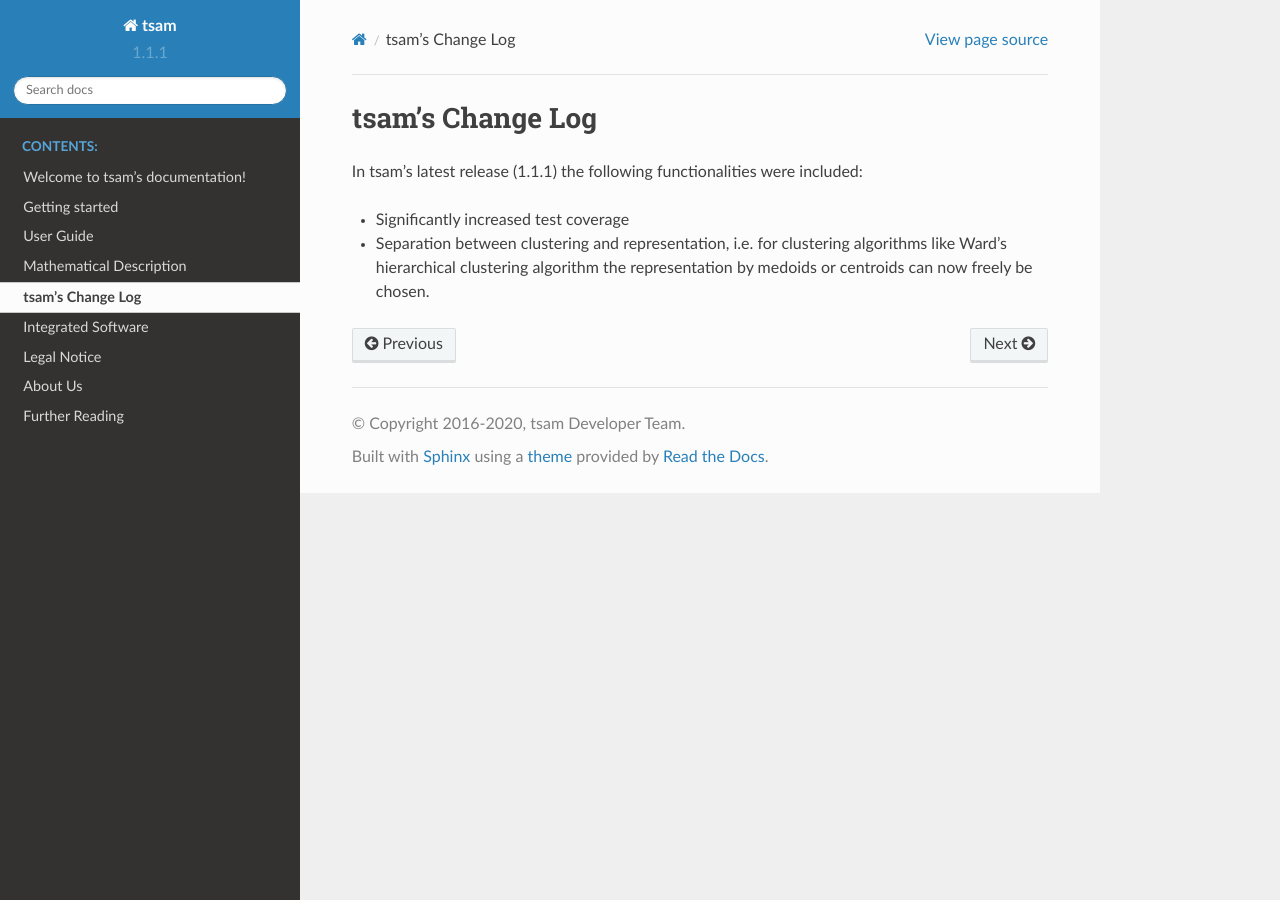
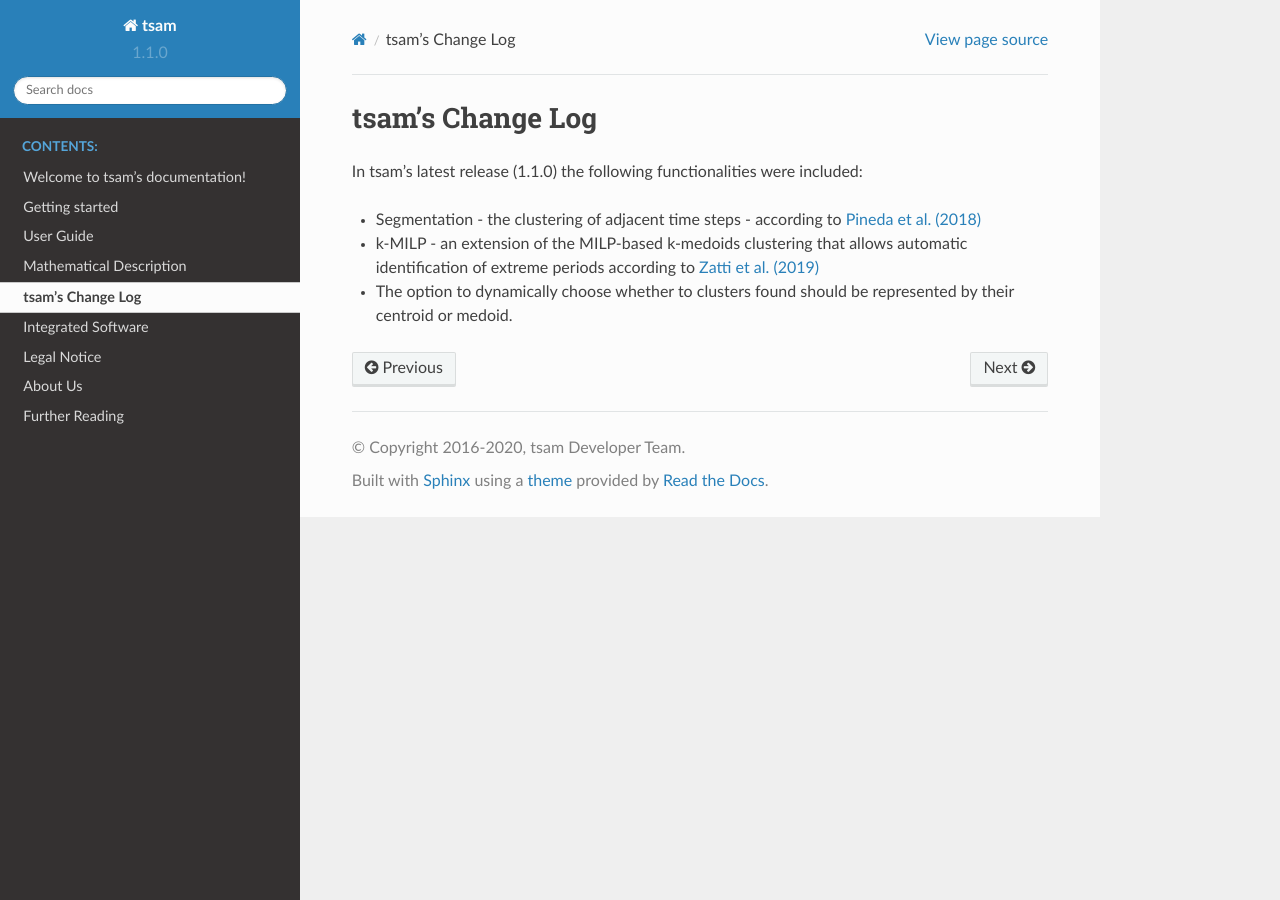
Before and after one commit to FZJ-IEK3-VSA/tsam, a Sphinx documentation site: the page built from docs/source/newsDoc.rst, in a window 1280 px wide. Built offline with Sphinx 7.4.7 and the Read the Docs theme 2.0.0, drawn with Linux system fonts in a browser that asks for light colours; formulas are drawn with MathJax 3.

```diff
--- a/docs/source/conf.py
+++ b/docs/source/conf.py
@@ -66,9 +66,9 @@
 # built documents.
 #
 # The short X.Y version.
-version = '1.1.1'
+version = '1.1.0'
 # The full version, including alpha/beta/rc tags.
-release = '1.1.1'
+release = '1.1.0'
 
 # The language for content autogenerated by Sphinx. Refer to documentation
 # for a list of supported languages.
--- a/docs/source/newsDoc.rst
+++ b/docs/source/newsDoc.rst
@@ -2,7 +2,8 @@
 tsam's Change Log
 #################
 
-In tsam's latest release (1.1.1) the following functionalities were included:
+In tsam's latest release (1.1.0) the following functionalities were included:
 
-* Significantly increased test coverage
-* Separation between clustering and representation, i.e. for clustering algorithms like Ward’s hierarchical clustering algorithm the representation by medoids or centroids can now freely be chosen.
+* Segmentation - the clustering of adjacent time steps - according to `Pineda et al. (2018) <https://ieeexplore.ieee.org/abstract/document/8369128>`_
+* k-MILP - an extension of the MILP-based k-medoids clustering that allows automatic identification of extreme periods according to `Zatti et al. (2019) <https://www.sciencedirect.com/science/article/abs/pii/S0360544219309077>`_
+* The option to dynamically choose whether to clusters found should be represented by their centroid or medoid.
--- a/setup.py
+++ b/setup.py
@@ -7,7 +7,7 @@
 
 setuptools.setup(
     name='tsam',
-    version='1.1.1',
+    version='1.1.0',
     author='Leander Kotzur, Maximilian Hoffmann',
     author_email='l.kotzur@fz-juelich.de, max.hoffmann@fz-juelich.de',
     description='Time series aggregation module (tsam) to create typical periods',
```
Also changed, not shown: 4 other files.
